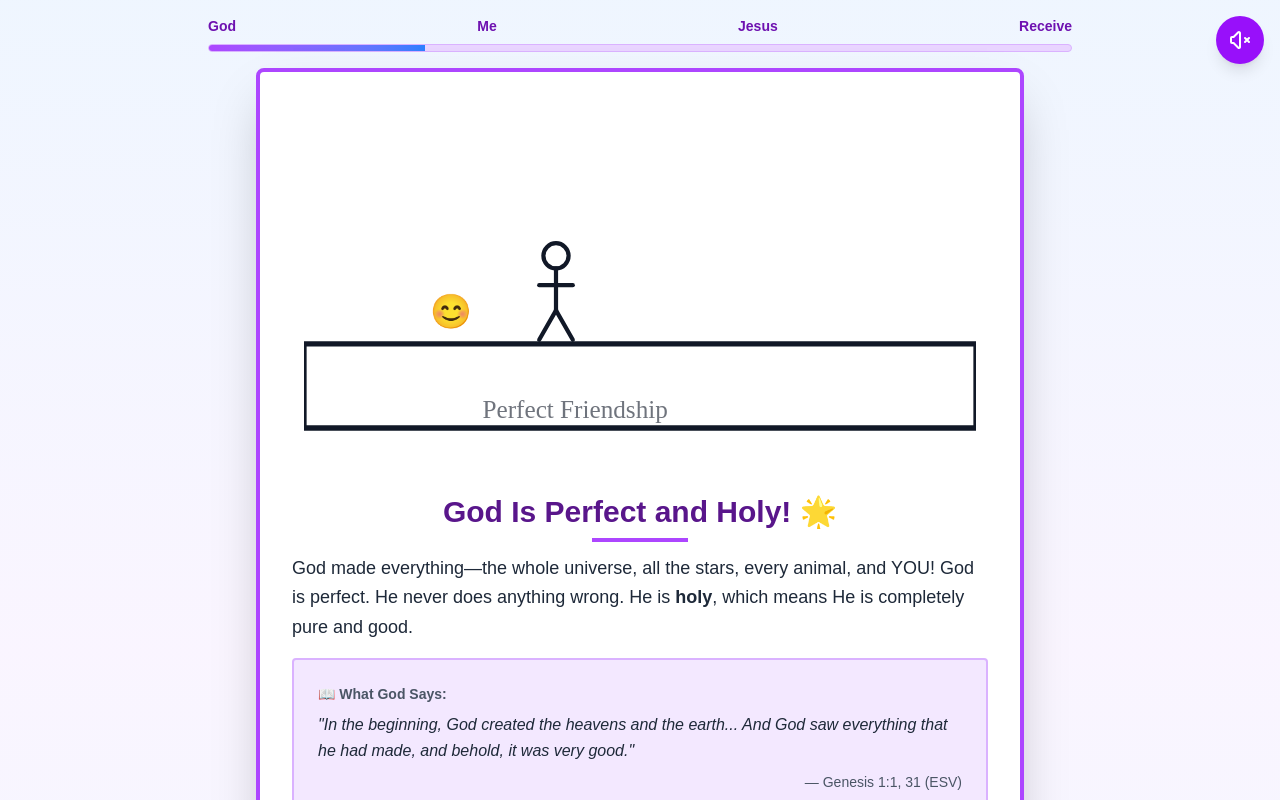
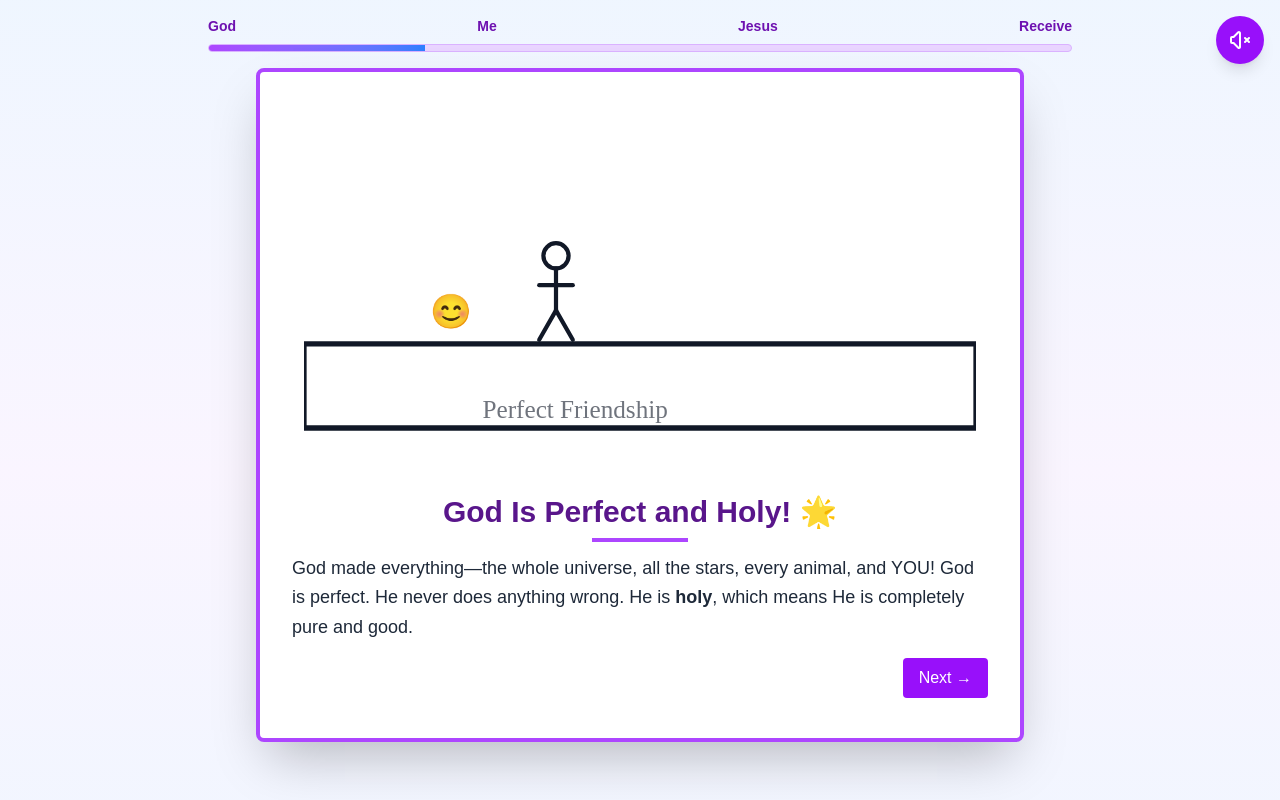
Before and after one commit to hbcmo/Gospel-Kids, a Next.js app: page / in a window 1280 px wide. Both pictures are taken after a click on the button "Yes! Tell Me!". Shown: the top 800 px of the page. Built offline with nearby package versions, Linux system fonts and the light colour scheme.

Commit message:
Add pagination to God stage - 3 pages instead of scroll

```diff
--- a/src/app/page.tsx
+++ b/src/app/page.tsx
@@ -139,6 +139,7 @@ const PrayerScene = () => (
 
 export default function Page() {
   const [stage, setStage] = useState<Stage>('intro');
+  const [stagePage, setStagePage] = useState(0);
   const audioRef = useRef<HTMLAudioElement>(null);
   const [audioEnabled, setAudioEnabled] = useState(false);
   const [audioStarted, setAudioStarted] = useState(false);
@@ -149,12 +150,24 @@ export default function Page() {
     const currentIndex = stages.indexOf(stage);
     if (currentIndex < stages.length - 1) {
       setStage(stages[currentIndex + 1]);
+      setStagePage(0);
       setTimeout(() => window.scrollTo(0, 0), 50);
     }
   };
 
   const goToStage = (target: Stage) => {
     setStage(target);
+    setStagePage(0);
+    setTimeout(() => window.scrollTo(0, 0), 50);
+  };
+
+  const nextPage = () => {
+    setStagePage(prev => prev + 1);
+    setTimeout(() => window.scrollTo(0, 0), 50);
+  };
+
+  const prevPage = () => {
+    setStagePage(prev => Math.max(0, prev - 1));
     setTimeout(() => window.scrollTo(0, 0), 50);
   };
 
@@ -262,55 +275,66 @@ export default function Page() {
         )}
 
         {stage === 'god' && (
-          <div className="space-y-8 animate-fade-in">
+          <div className="space-y-4 animate-fade-in">
             <div className="max-w-3xl mx-auto bg-white border-4 border-purple-500 shadow-2xl p-2 sm:p-4 rounded-lg">
-              <div className="pt-0 sm:pt-1 pb-6 sm:pb-6 px-3 sm:px-4 space-y-3 sm:space-y-4">
+              <div className="pt-0 sm:pt-1 pb-6 sm:pb-6 px-3 sm:px-4">
+                {stagePage === 0 && (
+                  <div className="space-y-3 sm:space-y-4">
                     <GodScene />
                     <h2 className="text-xl sm:text-3xl font-bold mb-1 sm:mb-2 text-center text-purple-900">God Is Perfect and Holy! 🌟</h2>
                     <div className="w-24 h-1 bg-purple-500 mx-auto mb-2 sm:mb-3"></div>
-
-                <p className="text-lg leading-relaxed text-gray-800">
+                    <p className="text-sm sm:text-lg leading-snug sm:leading-relaxed text-gray-800">
                       God made everything—the whole universe, all the stars, every animal, and YOU! God is perfect. He never does anything wrong. He is <strong>holy</strong>, which means He is completely pure and good.
                     </p>
-
-                <div className="bg-purple-100 border-2 border-purple-300 p-4 sm:p-6 rounded">
-                  <p className="text-xs sm:text-sm text-gray-600 mb-2 font-semibold">📖 What God Says:</p>
-                  <p className="italic text-gray-800 text-sm sm:text-base leading-relaxed">
+                  </div>
+                )}
+                {stagePage === 1 && (
+                  <div className="space-y-3 sm:space-y-4">
+                    <h3 className="text-lg sm:text-2xl font-bold text-purple-900">What Does God Say? 📖</h3>
+                    <div className="bg-purple-100 border-2 border-purple-300 p-3 sm:p-4 rounded">
+                      <p className="italic text-gray-800 text-sm sm:text-base leading-snug sm:leading-relaxed">
                         "In the beginning, God created the heavens and the earth... And God saw everything that he had made, and behold, it was very good."
                       </p>
-                  <p className="text-sm text-gray-600 mt-2 text-right">— Genesis 1:1, 31 (ESV)</p>
+                      <p className="text-xs sm:text-sm text-gray-600 mt-2 text-right">— Genesis 1:1, 31 (ESV)</p>
                     </div>
-
-                <p className="text-lg leading-relaxed text-gray-800">
+                    <p className="text-sm sm:text-lg leading-snug sm:leading-relaxed text-gray-800">
                       God created people to know Him and love Him. When God first made people, they had a perfect friendship with Him. Everything was wonderful!
                     </p>
-
-                <div
-                  className="bg-purple-50 border-2 border-purple-200 p-3 sm:p-4 rounded cursor-pointer hover:bg-purple-100 transition-colors"
-                  onClick={() => toggleSection('god-learn-more')}
-                >
-                  <div className="flex items-center justify-between gap-2">
-                    <h3 className="font-bold text-purple-900 text-sm sm:text-base flex items-center gap-2">
-                      🤔 Learn More About God
-                    </h3>
-                    {expandedSections['god-learn-more'] ? <ChevronUp /> : <ChevronDown />}
                   </div>
-                  {expandedSections['god-learn-more'] && (
-                    <div className="mt-4 space-y-3 text-gray-700">
+                )}
+                {stagePage === 2 && (
+                  <div className="space-y-3 sm:space-y-4">
+                    <h3 className="text-lg sm:text-2xl font-bold text-purple-900">Learn More About God 🤔</h3>
+                    <div className="space-y-2 text-sm sm:text-base text-gray-700">
                       <p><strong>God is eternal:</strong> He has always existed and will always exist. He never had a beginning!</p>
                       <p><strong>God is all-powerful:</strong> Nothing is too hard for God. He can do anything He wants.</p>
                       <p><strong>God is all-knowing:</strong> God knows everything—even your thoughts! Nothing surprises Him.</p>
                       <p><strong>God is loving:</strong> God's love is bigger than we can imagine. But His love is also holy and just.</p>
                     </div>
+                  </div>
+                )}
+                <div className="flex gap-2 mt-4 justify-between">
+                  {stagePage > 0 && (
+                    <button onClick={prevPage} className="px-4 py-2 bg-gray-400 text-white rounded hover:bg-gray-500">
+                      ← Back
+                    </button>
+                  )}
+                  {stagePage > 0 && stagePage < 2 && (
+                    <button onClick={nextPage} className="px-4 py-2 bg-purple-600 text-white rounded hover:bg-purple-700">
+                      Next →
+                    </button>
+                  )}
+                  {stagePage === 0 && (
+                    <button onClick={nextPage} className="px-4 py-2 bg-purple-600 text-white rounded hover:bg-purple-700 ml-auto">
+                      Next →
+                    </button>
+                  )}
+                  {stagePage === 2 && (
+                    <button onClick={nextStage} className="px-6 py-2 bg-purple-600 text-white rounded hover:bg-purple-700 flex items-center gap-2 ml-auto">
+                      Continue <ChevronRight />
+                    </button>
                   )}
                 </div>
-
-                <button
-                  onClick={nextStage}
-                  className="w-full px-6 py-3 bg-purple-600 text-white hover:bg-purple-700 transition-all border-2 border-purple-700 rounded"
-                >
-                  Continue <ChevronRight />
-                </button>
               </div>
             </div>
           </div>
```
Lines whose indentation alone changed are shown as unchanged.
